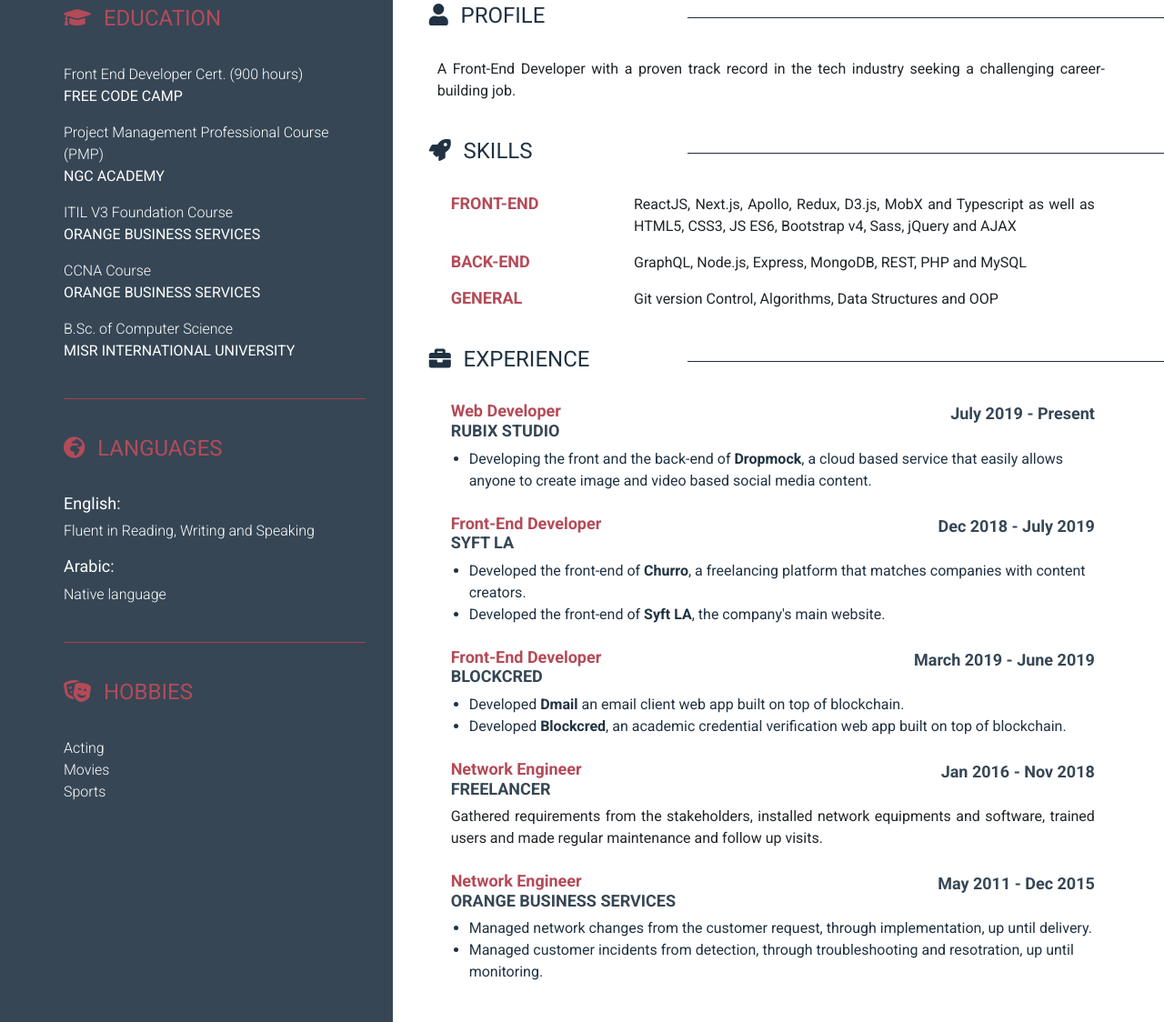
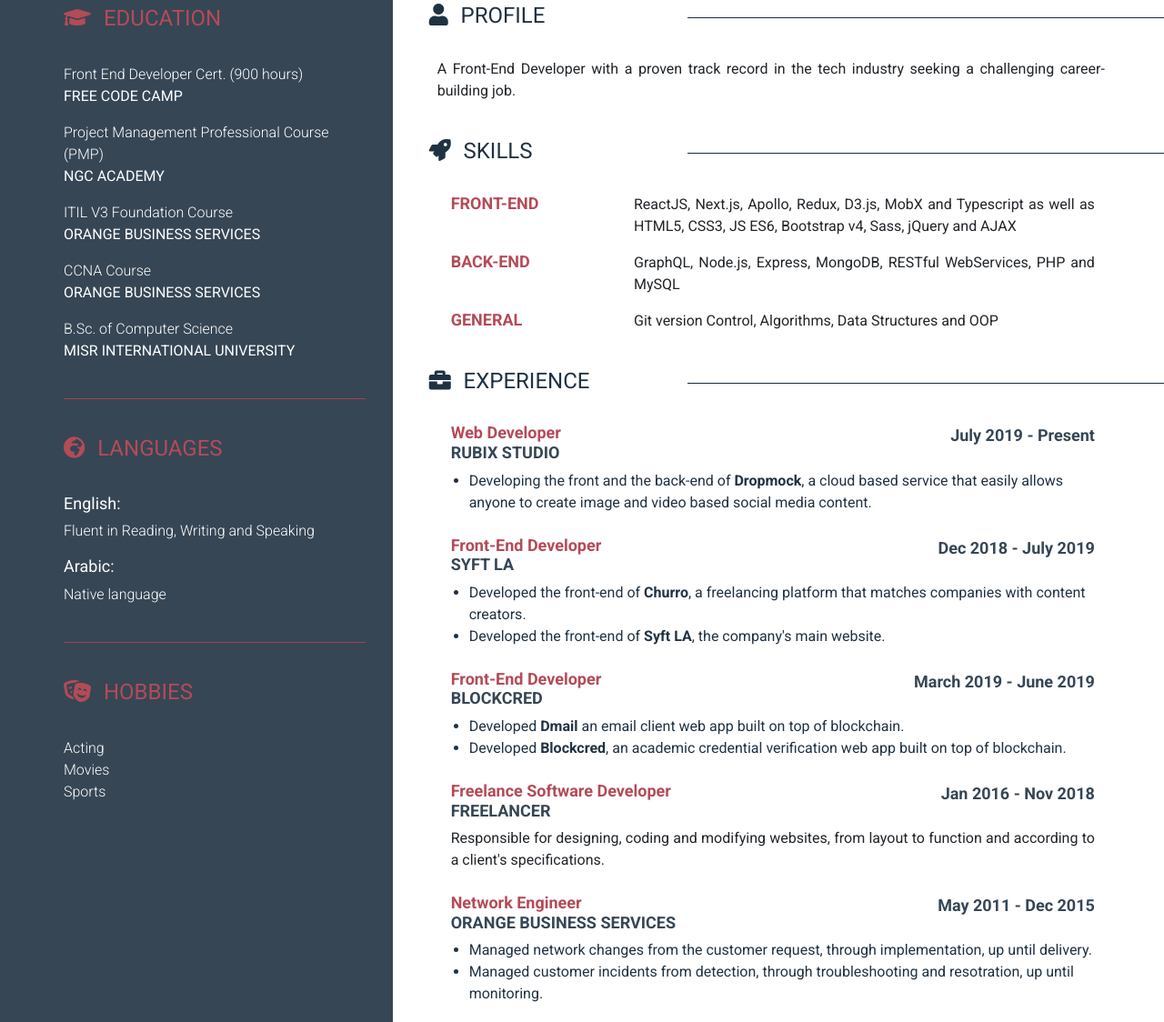
Before and after one commit to khaled-elakkad/dynamic-cv, a website: page dist/index.html in a window 1280 px wide. Shown: the part 429-1553 px from the top of the page at 91% size. Drawn offline with nearby package versions, Linux system fonts and the light colour scheme.

Commit message:
changed freelance network engineer to freelance software developer and updated REST to RESTful webservices

```diff
--- a/dist/index.html
+++ b/dist/index.html
@@ -153,7 +153,7 @@
                   <h3>BACK-END</h3>
                 </div>
                 <div class="col-8">
-                  <p>GraphQL, Node.js, Express, MongoDB, REST, PHP and MySQL</p>
+                  <p>GraphQL, Node.js, Express, MongoDB, RESTful WebServices, PHP and MySQL</p>
                 </div>
               </div>
               <div class="row">
@@ -272,7 +272,7 @@
                 <div class="row">
                   <div class="col-6">
                     <h3>
-                      <span class="job-title">Network Engineer</span>
+                      <span class="job-title">Freelance Software Developer</span>
                       <br />
                       <span class="company-name">FREELANCER</span>
                     </h3>
@@ -284,9 +284,7 @@
                 <div class="row">
                   <div class="col-11">
                     <p>
-                      Gathered requirements from the stakeholders, installed
-                      network equipments and software, trained users and made
-                      regular maintenance and follow up visits.
+                      Responsible for designing, coding and modifying websites, from layout to function and according to a client's specifications.
                     </p>
                   </div>
                 </div>
```
